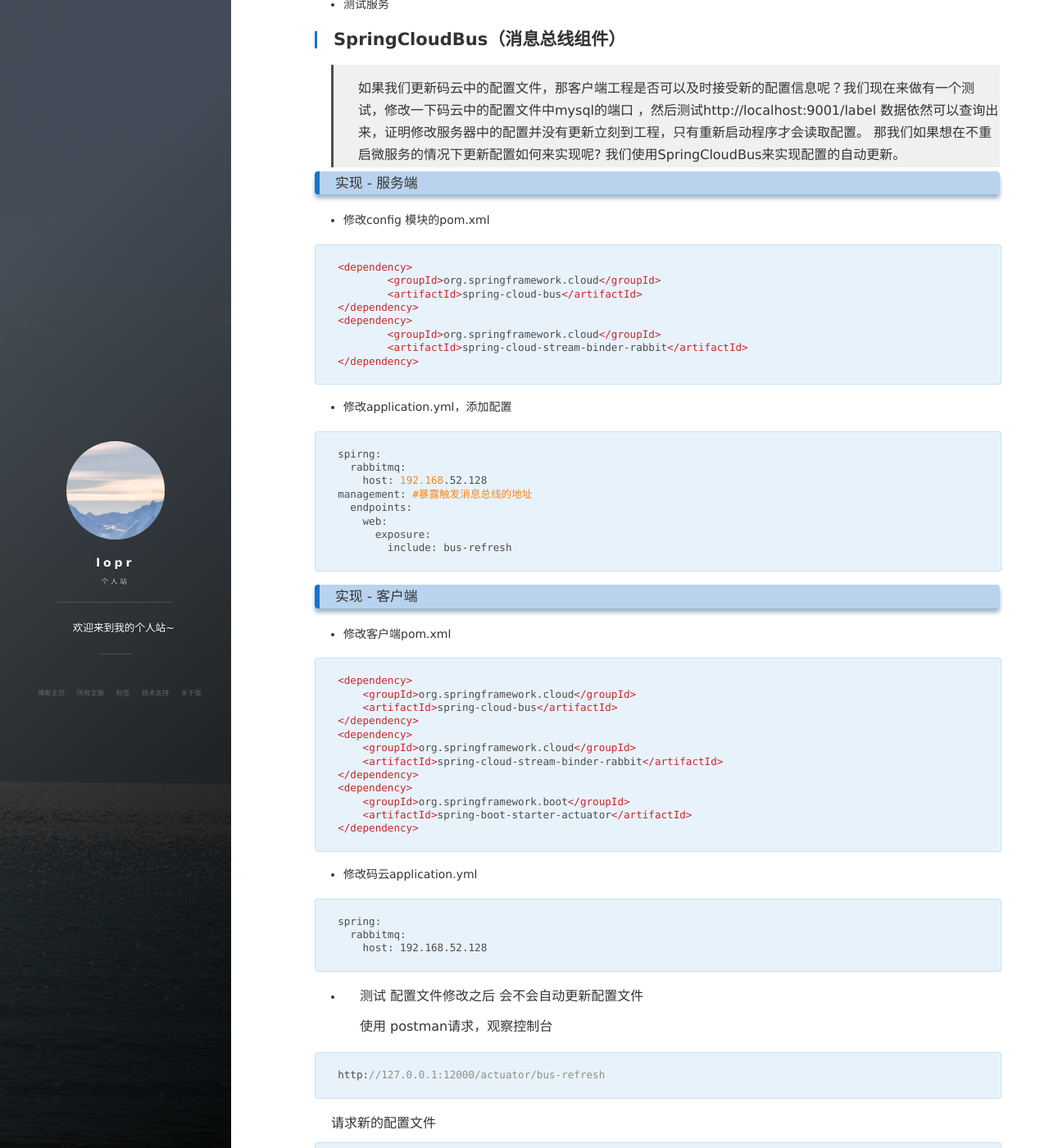
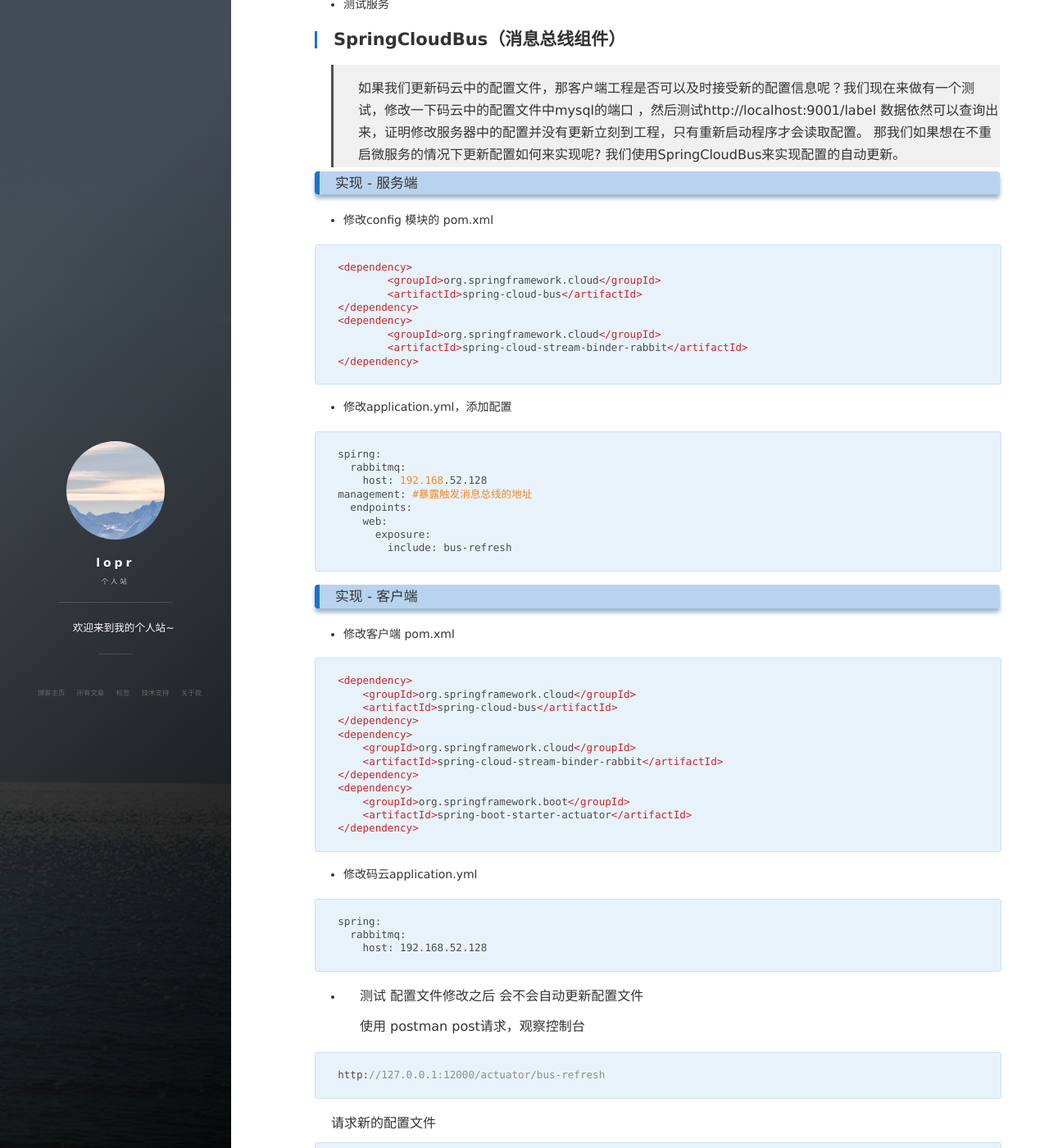
Before and after one commit to qzgu-coder/clayup.github.io, a Jekyll site: the page built from _posts/2021-04-02-SpringCloude.3 - 集中配置-消息总线.md, in a window 1280 px wide and 1400 px high, scrolled down 2264 px. Shown: the whole window at 82% size. Built offline with Jekyll 4.4.1, drawn with Linux system fonts in a browser that asks for light colours; nearby versions of some CDN libraries; comment, search, counter and statistics services are not loaded.

Commit message:
Update 2021-04-02-SpringCloude.3 - 集中配置-消息总线.md
1

````diff
--- a/_posts/2021-04-02-SpringCloude.3 - 集中配置-消息总线.md
+++ b/_posts/2021-04-02-SpringCloude.3 - 集中配置-消息总线.md
@@ -108,7 +108,7 @@ spring:
 
 ### 实现 - 服务端
 
--  修改config 模块的pom.xml
+-  修改config 模块的 pom.xml
 
 ```xml
 <dependency>
@@ -136,7 +136,7 @@ management: #暴露触发消息总线的地址
 
 ### 实现 - 客户端
 
-- 修改客户端pom.xml
+- 修改客户端 pom.xml
 
 ```xml
 <dependency>
@@ -163,7 +163,7 @@ spring:
 
 - 测试 配置文件修改之后 会不会自动更新配置文件
 
-  使用 postman请求，观察控制台
+  使用 postman post请求，观察控制台
 
 ```http
 http://127.0.0.1:12000/actuator/bus-refresh
````
